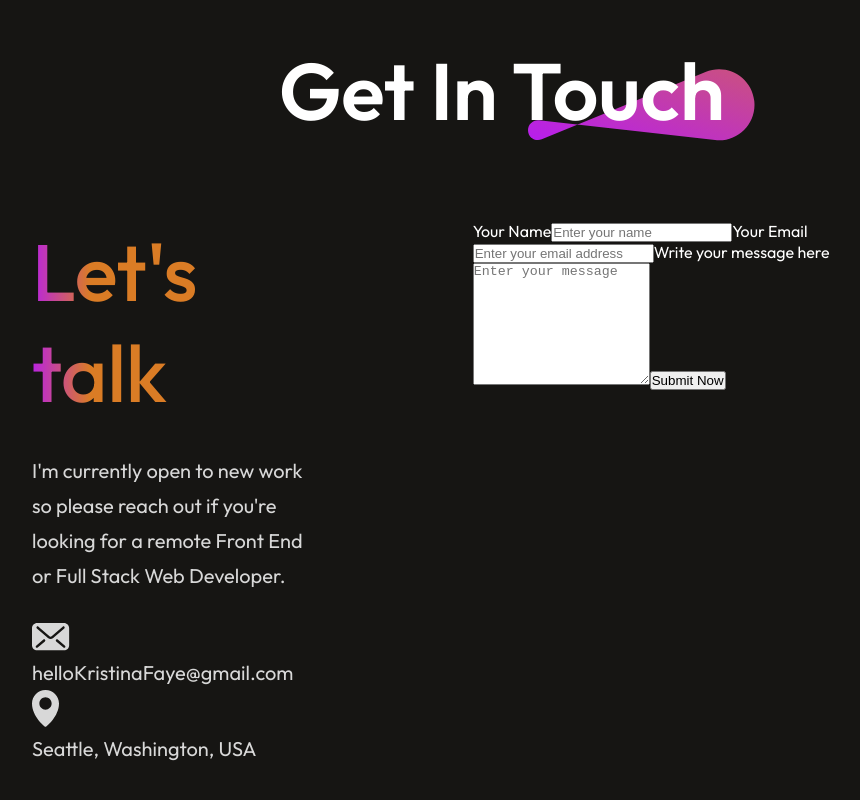
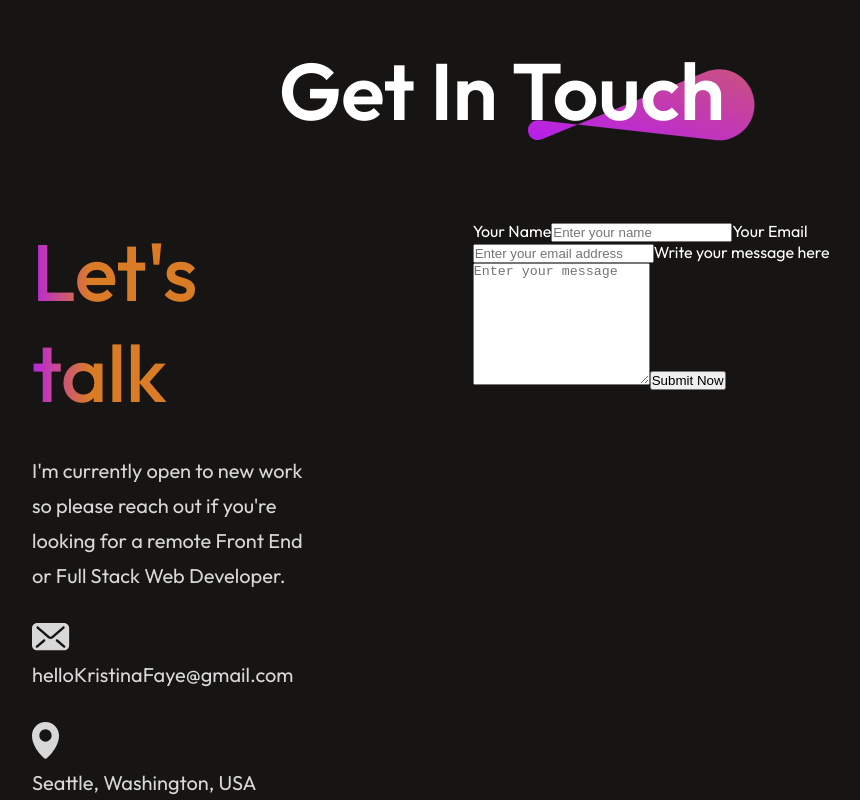
Before and after one commit to hellokristinafaye/portfolio-react, a React (Vite) app: page / in a window 1280 px wide. Shown: the part 3313-4113 px from the top of the page, without its empty margins (138-998 px from the left). Before the commit the page ends 4079 px from the top, so only its background shows below. Built offline with nearby package versions, Linux system fonts and the light colour scheme.

Commit message:
contact details styling start

```diff
--- a/src/components/Contact/Contact.css
+++ b/src/components/Contact/Contact.css
@@ -43,3 +43,10 @@
     font-size: 20px;
     line-height: 35px;
 }
+.contact-details {
+    display: flex;
+    flex-direction: column;
+    gap: 30px;
+    color: var(--lt-grey);
+    font-size: 22px;
+}
```
